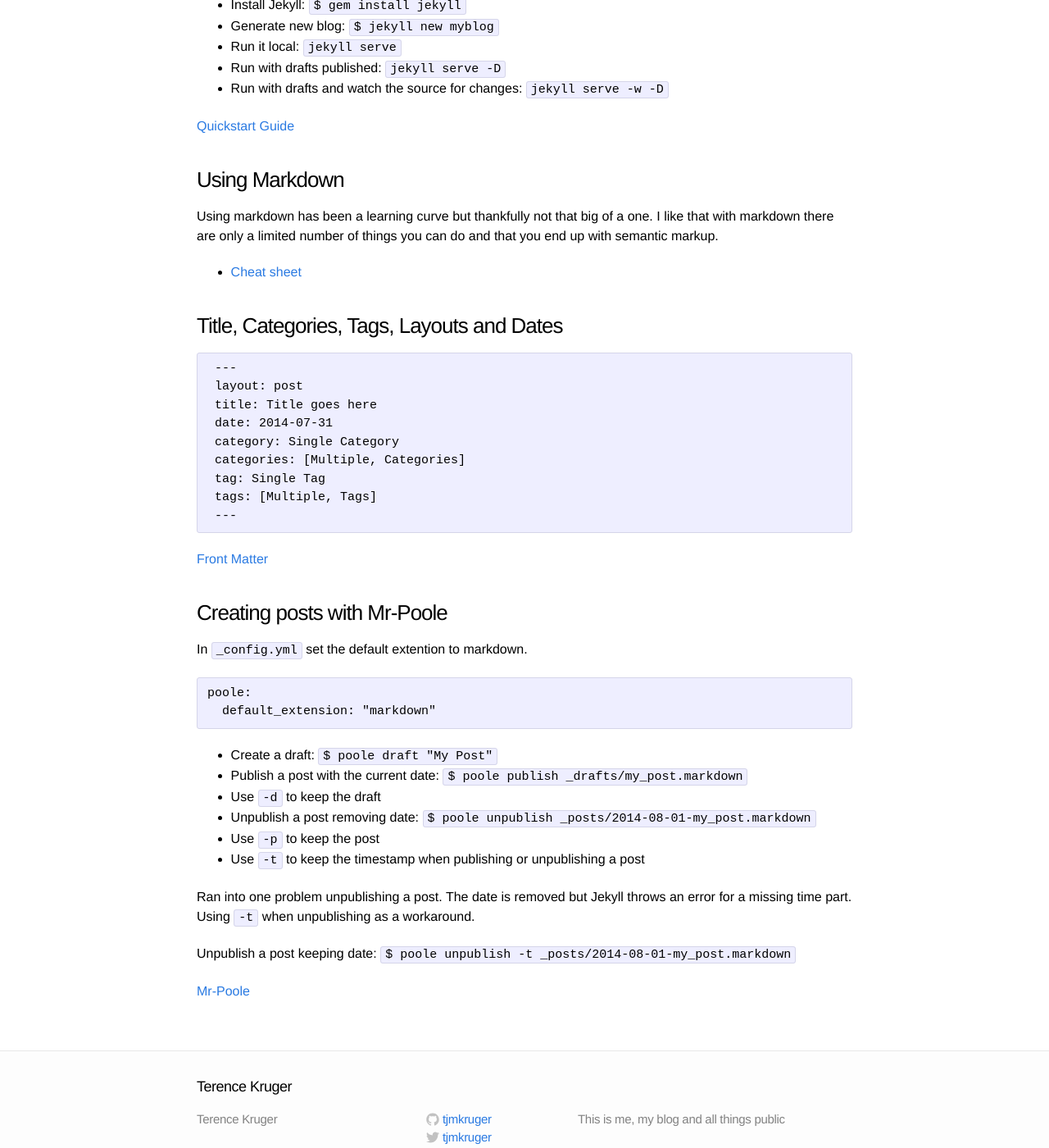
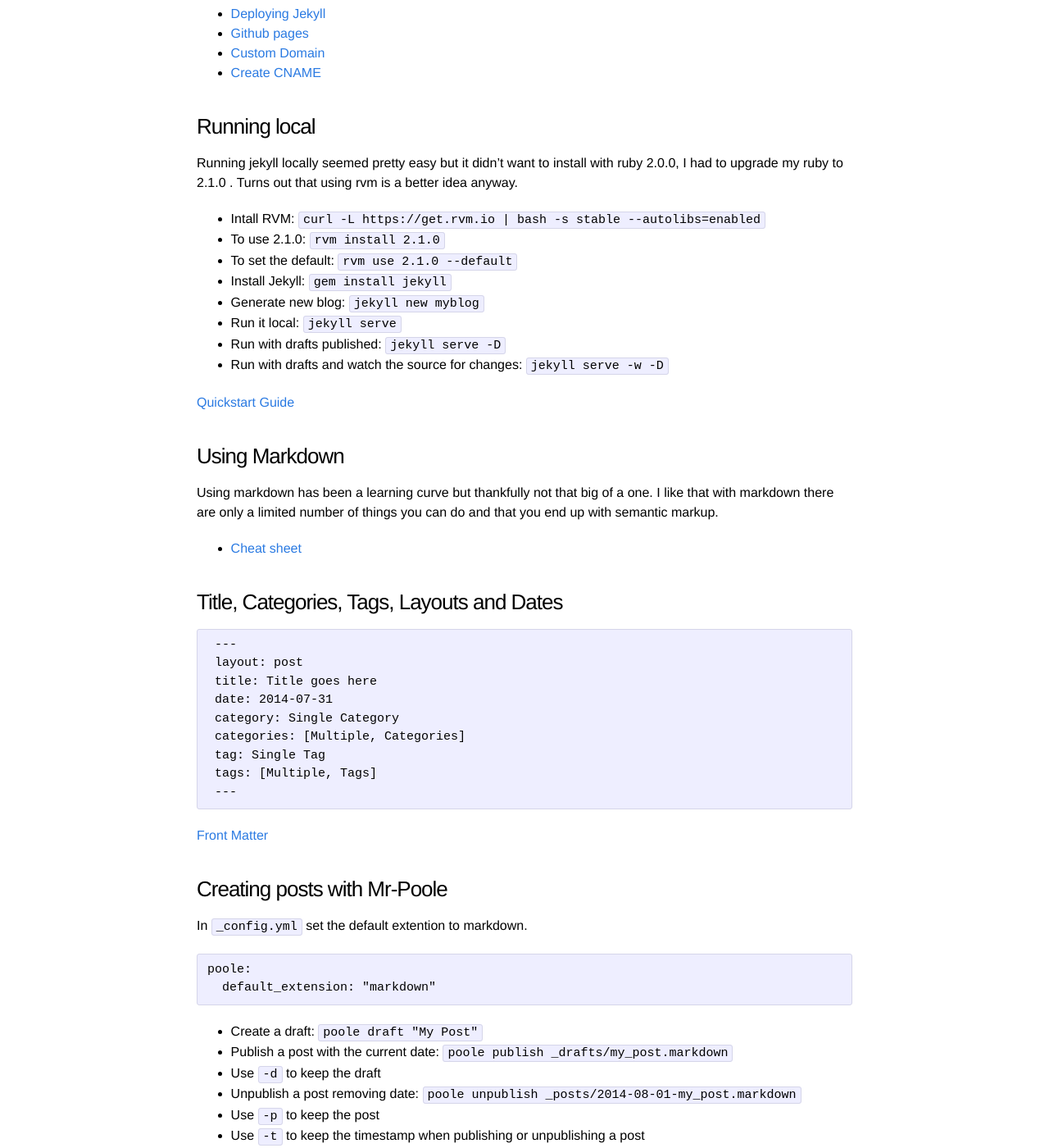
Before and after one commit to tjmkruger/tjmkruger.github.io, a Jekyll site: the page built from _posts/2014-08-01-blogging-with-jekyll.markdown, in a window 1280 px wide and 1400 px high, scrolled down 1930 px. Shown: the whole window at 82% size. Built offline with Jekyll 4.4.1, drawn with Linux system fonts in a browser that asks for light colours; some of the changed text lies outside the part shown.

Commit message:
Renamed post, Add category and tags, code snippets to exclude $

```diff
--- a/_posts/2014-08-01-blogging.markdown
+++ b/_posts/2014-08-01-blogging-with-jekyll.markdown
@@ -61,11 +64,11 @@
 ### Running local
 Running jekyll locally seemed pretty easy but it didn't want to install with ruby 2.0.0, I had to upgrade my ruby to 2.1.0 . Turns out that using rvm is a better idea anyway.
 
-* Intall RVM: `$ curl -L https://get.rvm.io | bash -s stable --autolibs=enabled`
-* To use 2.1.0: `$ rvm install 2.1.0`
-* To set the default: `$ rvm use 2.1.0 --default`
-* Install Jekyll: `$ gem install jekyll`
-* Generate new blog: `$ jekyll new myblog`
+* Intall RVM: `curl -L https://get.rvm.io | bash -s stable --autolibs=enabled`
+* To use 2.1.0: `rvm install 2.1.0`
+* To set the default: `rvm use 2.1.0 --default`
+* Install Jekyll: `gem install jekyll`
+* Generate new blog: `jekyll new myblog`
 * Run it local: `jekyll serve`
 * Run with drafts published: `jekyll serve -D`
 * Run with drafts and watch the source for changes: `jekyll serve -w -D`
@@ -101,15 +104,15 @@
 poole:
   default_extension: "markdown"
 </pre>
-* Create a draft: `$ poole draft "My Post"`
-* Publish a post with the current date: `$ poole publish _drafts/my_post.markdown`
+* Create a draft: `poole draft "My Post"`
+* Publish a post with the current date: `poole publish _drafts/my_post.markdown`
 * Use `-d` to keep the draft
-* Unpublish a post removing date: `$ poole unpublish _posts/2014-08-01-my_post.markdown`
+* Unpublish a post removing date: `poole unpublish _posts/2014-08-01-my_post.markdown`
 * Use `-p` to keep the post
 * Use `-t` to keep the timestamp when publishing or unpublishing a post
 
 Ran into one problem unpublishing a post. The date is removed but Jekyll throws an error for a missing time part. Using `-t` when unpublishing as a workaround.
 
-Unpublish a post keeping date: `$ poole unpublish -t _posts/2014-08-01-my_post.markdown`
+Unpublish a post keeping date: `poole unpublish -t _posts/2014-08-01-my_post.markdown`
 
 [Mr-Poole](https://github.com/mmcclimon/mr_poole)
```
Also changed, not shown: other parts of _posts/2014-08-01-blogging-with-jekyll.markdown (+4 -1 lines).
